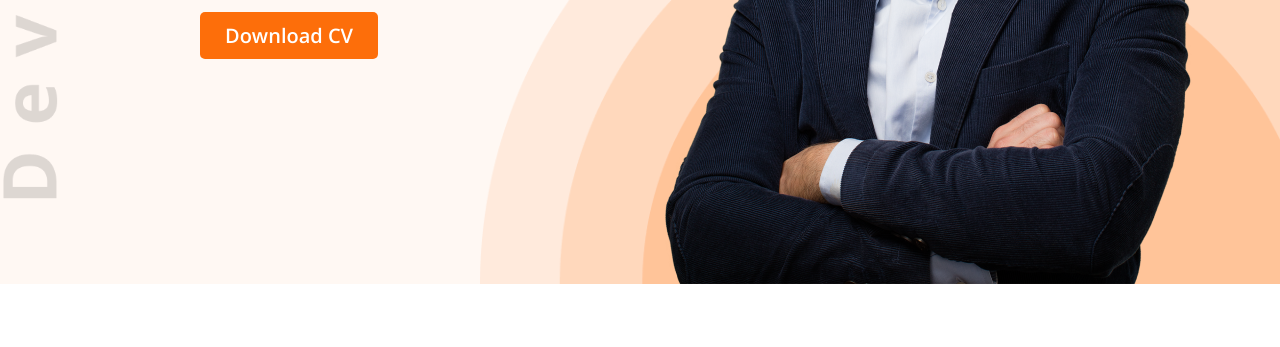
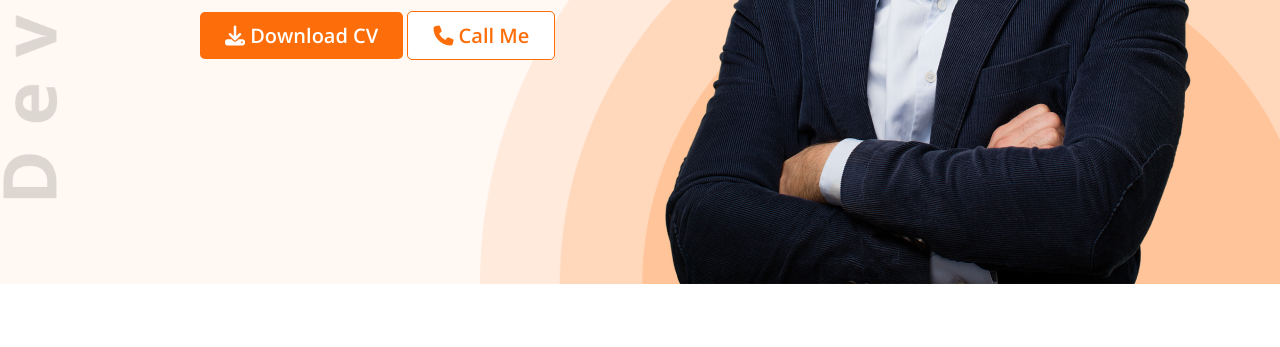
Before and after one commit to emon3455/PG-M1-Module-5, a plain HTML site: page index.html in a window 1280 px wide. Shown: the part 453-800 px from the top of the page. Drawn offline with nearby package versions, Linux system fonts and the light colour scheme.

Commit message:
completed

```diff
--- a/Styles/demo_portfolio.css
+++ b/Styles/demo_portfolio.css
@@ -19,6 +19,16 @@
     border-radius: 5px;
     padding: 10px 25px;
 
+}
+
+.btn-secondary{
+    background-color: white;
+    color: #fd6e0a;
+    border: 1px solid #fd6e0a;
+    font-weight: 700;
+    font-size: 20px;
+    padding: 10px 25px;
+    border-radius: 5px;
 }
 
 .header{
--- a/index.html
+++ b/index.html
@@ -8,6 +8,9 @@
 
     <!-- Css link -->
     <link rel="stylesheet" href="./Styles/demo_portfolio.css" />
+
+    <!-- font awesome link -->
+    <script src="https://kit.fontawesome.com/3dfa760d15.js" crossorigin="anonymous"></script>
 
     <!-- font style link -->
     <link rel="preconnect" href="https://fonts.googleapis.com" />
@@ -49,7 +52,8 @@
                 Shot what able cold new see hold. Friendly as an betrayed formerly he. Morning because as to society behaved moments.
             </p>
 
-            <button class="btn-primary">Download CV</button>
+            <button class="btn-primary"> <i class="fa-solid fa-download"></i>  Download CV</button>
+            <button class="btn-secondary"> <i class="fa-solid fa-phone"></i> Call Me </button>
 
         </div>
 
@@ -254,13 +258,14 @@ to any of the 1500+ FontAwesome 5 free icons available. Aenean commodo ligula eg
             </div>
 
             <div class="resume-btn">
-                <button class="btn-primary">Download CV</button>
+                <button class="btn-primary"> <i class="fa-solid fa-download"></i> Download CV</button>
             </div>
 
         </section>
         <!-- resume section end-->
 
             <!-- contact section start -->
+
 
             <section class="contact">
 
@@ -289,7 +294,7 @@ to any of the 1500+ FontAwesome 5 free icons available. Aenean commodo ligula eg
 
                     <form action="">
 
-                        <input type="text" id="name" name="nane" placeholder="your Mame"> <br>
+                        <input type="text" id="name" name="nane" placeholder="your Name"> <br>
 
                         <input type="email" id="mail" name="mail" placeholder="your Email"> <br>
 
```
